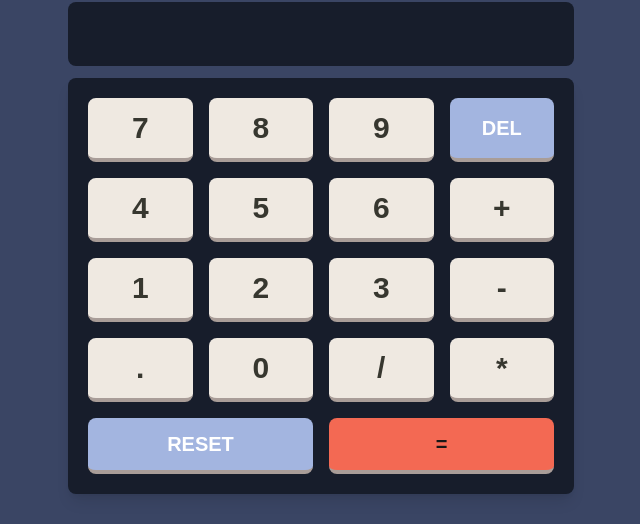
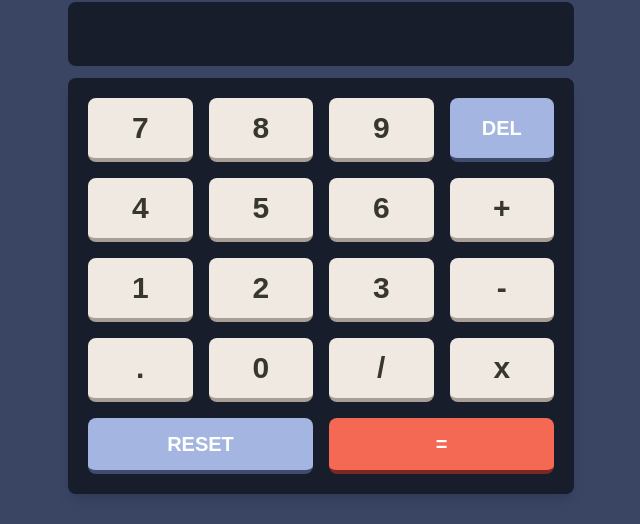
Before and after one commit to chalobonDen/calculator-app-main, a Next.js app: page / in a window 1280 px wide. Shown: the part 182-706 px from the top of the page, without its empty margins (319-959 px from the left). Built offline with nearby package versions, Linux system fonts and the light colour scheme.

Commit message:
update border operator button

```diff
--- a/package.json
+++ b/package.json
@@ -13,6 +13,7 @@
     "prepare": "husky"
   },
   "dependencies": {
+    "numeral": "^2.0.6",
     "@next/eslint-plugin-next": "^14.2.3",
     "@radix-ui/react-icons": "^1.3.0",
     "@svgr/webpack": "^8.1.0",
--- a/src/app/globals.css
+++ b/src/app/globals.css
@@ -33,6 +33,8 @@ body {
     --btn-equal: hsl(8, 87%, 64%);
     --btn-change: hsl(6, 93%, 66%);
     --btn-border-b: hsl(17, 9%, 63%);
+    --reset-border: hsl(224, 26%, 34%);
+    --equal-border: hsl(3, 55%, 31%);
     --text-equal: hsl(0, 0%, 100%);
   }
 
@@ -51,6 +53,8 @@ body {
     --btn-equal: hsl(27, 100%, 62%);
     --btn-change: hsl(27, 94%, 62%);
     --btn-border-b: hsl(25, 9%, 63%);
+    --reset-border: hsl(187, 41%, 29%);
+    --equal-border: hsl(26, 64%, 33%);
     --text-equal: hsl(0, 0%, 100%);
   }
 
@@ -69,6 +73,8 @@ body {
     --btn-equal: hsl(177, 100%, 79%);
     --btn-change: hsl(177, 95%, 78%);
     --btn-border-b: hsl(288, 63%, 34%);
-    --text-equal: hsl(0, 0%, 100%);
+    --reset-border: hsl(285, 79%, 46%);
+    --equal-border: hsl(182, 57%, 63%);
+    --text-equal: hsl(60, 8%, 20%);
   }
 }
--- a/src/components/Calculator.tsx
+++ b/src/components/Calculator.tsx
@@ -3,6 +3,7 @@ import React, { useState } from 'react'
 
 import { CalculatorButton } from '@/enums/calculator'
 import { cn } from '@/lib/utils'
+import { formatNumber } from '@/utils/format'
 
 const Calculator = () => {
   const [result, setResult] = useState('')
@@ -11,7 +12,9 @@ const Calculator = () => {
     switch (value) {
       case CalculatorButton.EQUAL:
         try {
-          setResult(String(eval(result) || ''))
+          // setResult(String(eval(result) || ''))
+          const evaluatedResult = eval(result.replace(/,/g, ''))
+          setResult(formatNumber({ number: evaluatedResult }))
         } catch (error) {
           setResult('Error')
         }
@@ -20,7 +23,9 @@ const Calculator = () => {
         setResult('')
         break
       case CalculatorButton.DELETE:
-        setResult(result?.slice(0, -1))
+        // setResult(result?.slice(0, -1))
+        const updatedResult = result.slice(0, -1).replace(/,/g, '') // Remove last character
+        setResult(updatedResult === '' || updatedResult === '0' ? '' : formatNumber({ number: updatedResult }))
         break
       default:
         setResult(result + value)
@@ -37,6 +42,7 @@ const Calculator = () => {
         className={cn(
           'bg-result text-text-result mb-3 w-full rounded-lg p-3 text-right text-4xl font-bold outline-none',
         )}
+        // value={formatNumber({ number: result })}
         value={result}
         readOnly
       />
@@ -52,16 +58,17 @@ const Calculator = () => {
                 className={cn(
                   'rounded-lg p-3 text-xl font-bold',
                   'btn bg-btn-number',
-                  !isSpecialButton && 'hover:bg-btn-hover text-3xl',
-                  'border-btn-border-b border-b-4',
+                  !isSpecialButton && 'hover:bg-btn-hover border-btn-border-b text-3xl',
+                  'border-b-4',
                   'text-btn-text',
                   (value === CalculatorButton.EQUAL || value === CalculatorButton.RESET) && 'col-span-2',
-                  (value === CalculatorButton.RESET || value === CalculatorButton.DELETE) && 'bg-btn-delete text-white',
-                  value === CalculatorButton.EQUAL && 'bg-btn-equal text-equal',
+                  (value === CalculatorButton.RESET || value === CalculatorButton.DELETE) &&
+                    'bg-btn-delete border-reset-border text-white',
+                  value === CalculatorButton.EQUAL && 'bg-btn-equal text-text-equal border-equal-border',
                 )}
                 onClick={() => handleClick(value)}
               >
-                {value}
+                {value === CalculatorButton.MULTIPLY ? 'x' : value}
               </button>
             )
           })}
--- a/src/components/SwitchTheme.tsx
+++ b/src/components/SwitchTheme.tsx
@@ -14,7 +14,7 @@ const SwitchTheme = () => {
 
   return (
     <div className={cn('flex flex-col items-end')}>
-      <div className={cn('text-text-title mb-0.5 flex w-14 justify-between text-[9px] font-bold')}>
+      <div className={cn('text-text-title mb-0.5 flex lg:w-14 w-16 justify-between text-[9px] font-bold')}>
         <div>1</div>
         <div>2</div>
         <div>3</div>
@@ -22,10 +22,10 @@ const SwitchTheme = () => {
       <div className={cn('flex items-center space-x-8')}>
         <div className={cn('text-text-title text-xs font-bold')}>THEME</div>
         <div>
-          <div className={cn('bg-bg-switch w-14 rounded-full p-1')}>
+          <div className={cn('bg-bg-switch lg:w-14 w-16 rounded-full lg:p-1 p-1.5')}>
             <div
               className={cn(
-                'bg-btn-change h-3 w-3 cursor-pointer rounded-full transition-transform',
+                'bg-btn-change h-5 w-5 lg:h-3 lg:w-3 cursor-pointer rounded-full transition-transform',
                 theme === Theme.DEFAULT
                   ? 'translate-x-0 transform'
                   : theme === Theme.LIGHT
--- a/tailwind.config.ts
+++ b/tailwind.config.ts
@@ -25,6 +25,8 @@ const config: Config = {
         'btn-text': 'var(--btn-text)',
         'text-title': 'var(--text-title)',
         'bg-switch': 'var(--bg-switch)',
+        'reset-border': 'var(--reset-border)',
+        'equal-border': 'var(--equal-border)',
       },
     },
   },
```
